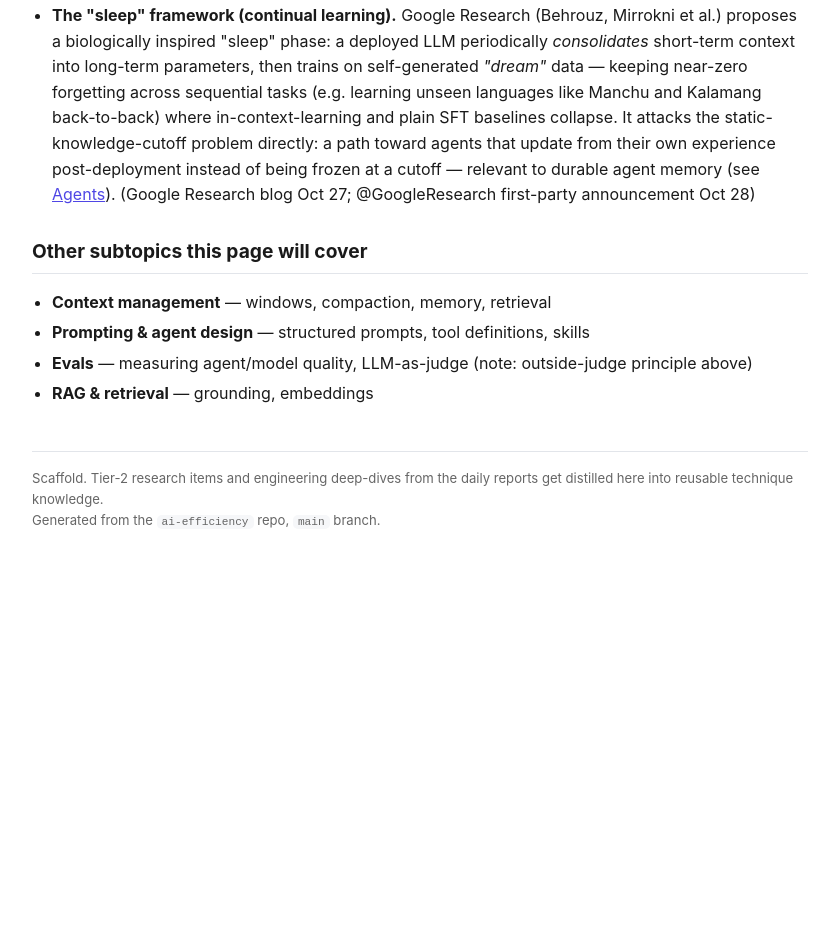
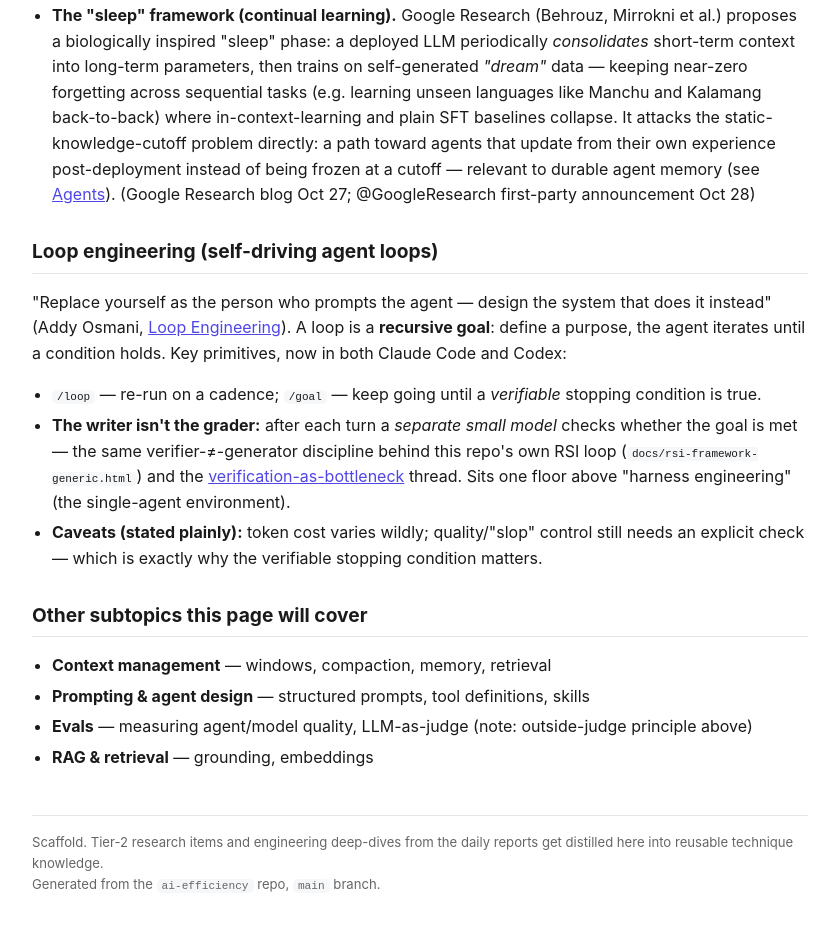
Before and after one commit to whocaresustc/ai-efficiency, a plain HTML site: page kb/techniques.html in a window 1280 px wide. Shown: the part 983-1912 px from the top of the page, without its empty margins (220-1059 px from the left). Before the commit the page ends 1595 px from the top, so only its background shows below. Drawn offline with Linux system fonts and the light colour scheme.

Commit message:
Capture Addy Osmani 'Loop Engineering' + queue X-articles source gap
'Loop Engineering' (x.com article) was missed by the backward scan (X
long-form articles aren't in timeline snapshots). Added to reading.html,
distilled into techniques.html (new Loop-engineering section), and wired
into graph.html with a new RSI theme node + shared-thesis link to Addy's
Agentic Autonomy Levels (writer!=grader / verification-as-bottleneck) —
it independently describes this repo's own RSI loop. Queued a propose-only
RSI proposal to add an X-native-articles fetch path to the pipeline.

```diff
--- a/kb/techniques.html
+++ b/kb/techniques.html
@@ -46,6 +46,14 @@
     <li><strong>The "sleep" framework (continual learning).</strong> Google Research (Behrouz, Mirrokni et al.) proposes a biologically inspired "sleep" phase: a deployed LLM periodically <em>consolidates</em> short-term context into long-term parameters, then trains on self-generated <em>"dream"</em> data — keeping near-zero forgetting across sequential tasks (e.g. learning unseen languages like Manchu and Kalamang back-to-back) where in-context-learning and plain SFT baselines collapse. It attacks the static-knowledge-cutoff problem directly: a path toward agents that update from their own experience post-deployment instead of being frozen at a cutoff — relevant to durable agent memory (see <a href="agents.html">Agents</a>). <span class="src">(Google Research blog Oct 27; @GoogleResearch first-party announcement Oct 28)</span></li>
   </ul>
 
+  <h2>Loop engineering (self-driving agent loops)</h2>
+  <p>"Replace yourself as the person who prompts the agent — design the system that does it instead" (Addy Osmani, <a href="reading.html">Loop Engineering</a>). A loop is a <strong>recursive goal</strong>: define a purpose, the agent iterates until a condition holds. Key primitives, now in both Claude Code and Codex:</p>
+  <ul>
+    <li><code>/loop</code> — re-run on a cadence; <code>/goal</code> — keep going until a <em>verifiable</em> stopping condition is true.</li>
+    <li><strong>The writer isn't the grader:</strong> after each turn a <em>separate small model</em> checks whether the goal is met — the same verifier-≠-generator discipline behind this repo's own RSI loop (<code>docs/rsi-framework-generic.html</code>) and the <a href="#">verification-as-bottleneck</a> thread. Sits one floor above "harness engineering" (the single-agent environment).</li>
+    <li><strong>Caveats (stated plainly):</strong> token cost varies wildly; quality/"slop" control still needs an explicit check — which is exactly why the verifiable stopping condition matters.</li>
+  </ul>
+
   <h2>Other subtopics this page will cover</h2>
   <ul>
     <li><strong>Context management</strong> — windows, compaction, memory, retrieval</li>
```
Also changed, not shown: kb/graph.html (+6 -0 lines), kb/reading.html (+1 -0 lines), 1 other file.
